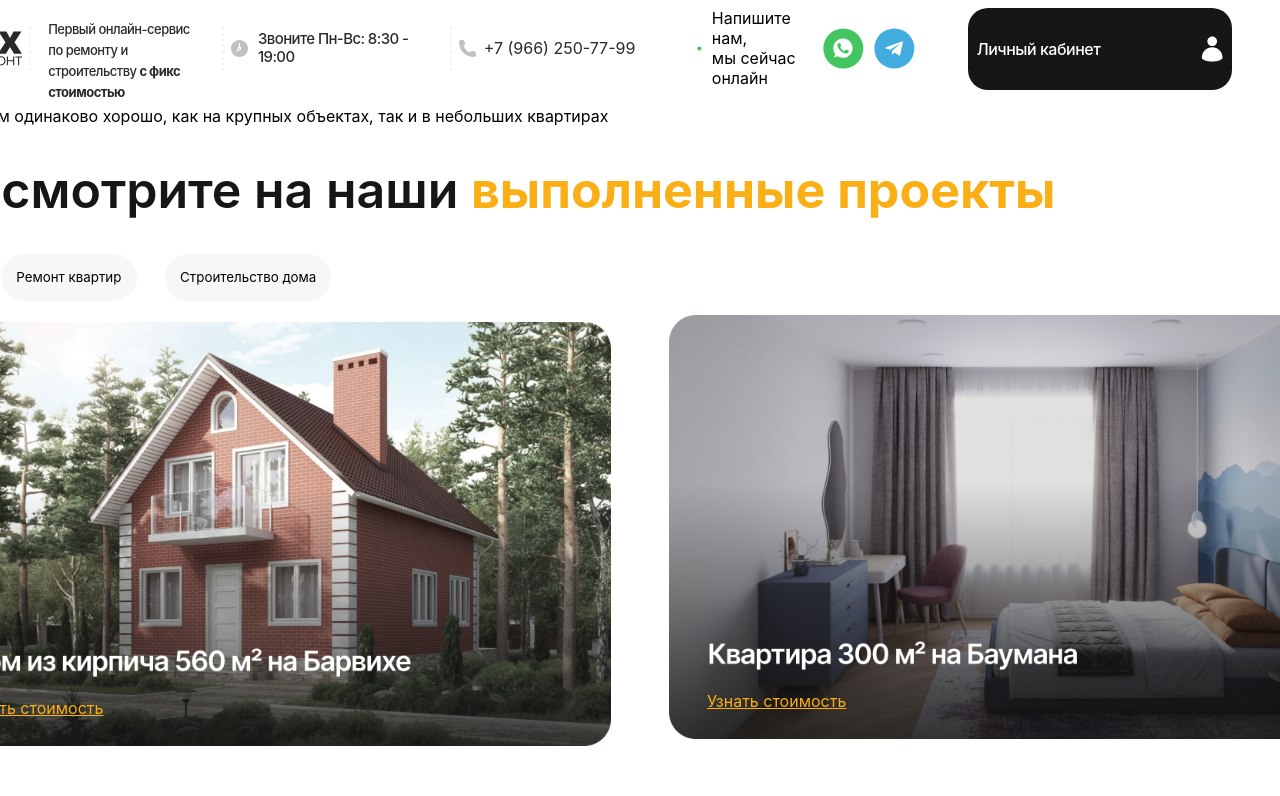
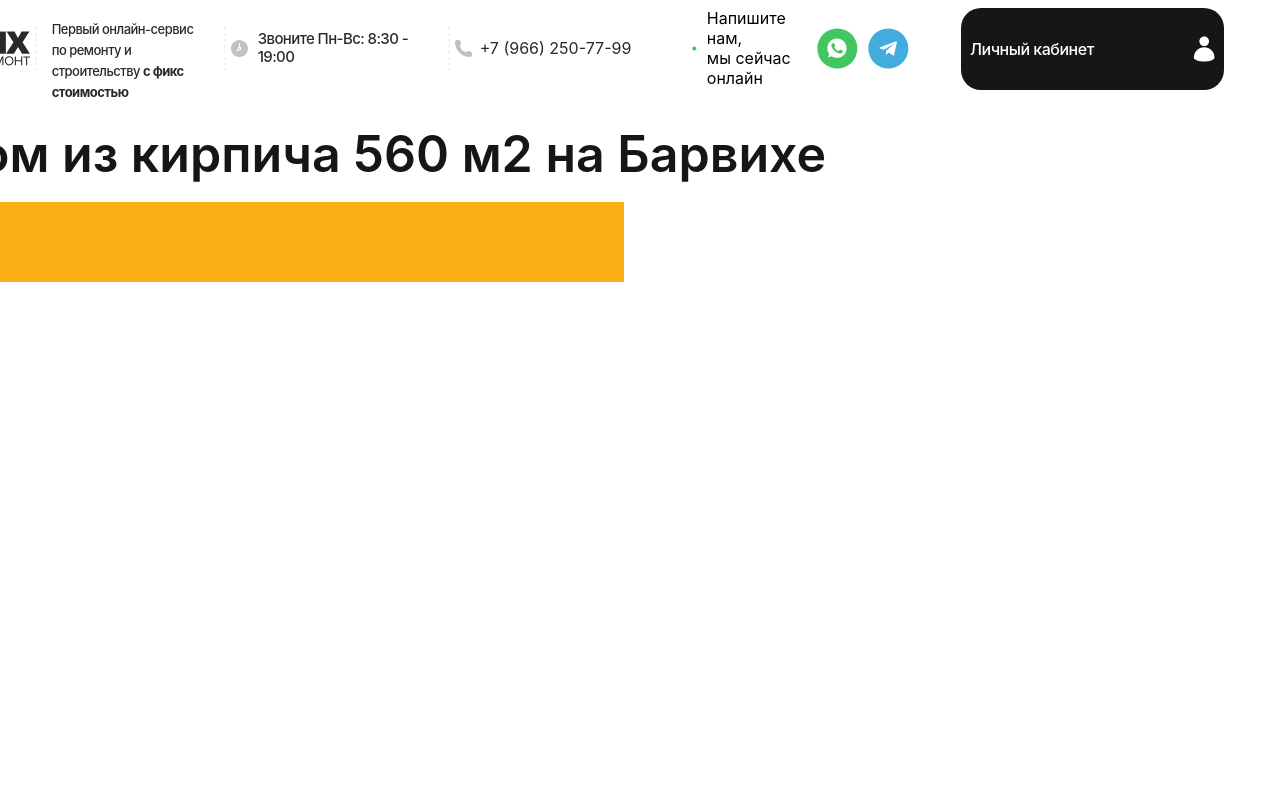
Before and after one commit to projacktor/FixR, a React (Vite) app: page / in a window 1280 px wide. Shown: the top 796 px of the page. Built offline with nearby package versions, Linux system fonts and the light colour scheme.

Commit message:
Feature: Create Portfolio work1 page and Minibar component

```diff
--- a/src/App.jsx
+++ b/src/App.jsx
@@ -2,15 +2,17 @@ import React from "react";
 import Header from "./components/Header/Header.jsx";
 // import Home from "./pages/Home/Home.jsx";
 // import Footer from "./components/Footer/Footer.jsx";
-import Portfolio from "./pages/Portfolio/Portfolio.jsx";
+// import Portfolio from "./pages/Portfolio/Portfolio.jsx";
+import Work1 from "./pages/Portfolio work_1/Work1.jsx";
 
 function App() {
     return (
         <>
             <Header />
             {/*<Home />*/}
-            <Portfolio />
+            {/*<Portfolio />*/}
             {/*<Footer />*/}
+            <Work1 />
         </>
     )
 }
--- /dev/null
+++ b/src/pages/Portfolio work_1/Work1.jsx
@@ -0,0 +1,22 @@
+import React from 'react';
+
+import "./style.scss";
+
+function Work1() {
+    return (
+        <main>
+            <div className="portfolio_project">
+                <div className="project_desc">
+                    <h1>Дом из кирпича 560 м2 на Барвихе </h1>
+                    <div className="description_bar">
+                        <div className="description_minibar">
+
+                        </div>
+                    </div>
+                </div>
+            </div>
+        </main>
+    );
+}
+
+export default Work1;
--- /dev/null
+++ b/src/pages/Portfolio work_1/style.scss
@@ -0,0 +1,32 @@
+.portfolio_project {
+  width: 100%;
+  height: 100%;
+  overflow: hidden;
+  display: flex;
+  align-items: center;
+  flex-direction: column;
+  justify-content: space-around;
+
+
+
+  .project_desc {
+    //background: aqua;
+    position: relative;
+    width: 100%;
+    height: 100vh;
+    h1 {
+      margin-left: 1.5rem;
+    }
+    .description_bar {
+      background: #f9af15;
+      width: 43rem;
+      height: 5rem;
+      margin-left: 1.5rem;
+      margin-top: -1rem;
+      display: flex;
+      align-items: center;
+      flex-direction: row;
+      justify-content: space-around;
+    }
+  }
+}
--- a/src/pages/Portfolio/style.scss
+++ b/src/pages/Portfolio/style.scss
@@ -1,4 +1,4 @@
-main {
+.portfolio_content {
   width: 100%;
   height: 100%;
   overflow: hidden;
```
Also changed, not shown: src/components/Minibar/Minibar.jsx (added), src/components/Minibar/style.scss (added).
